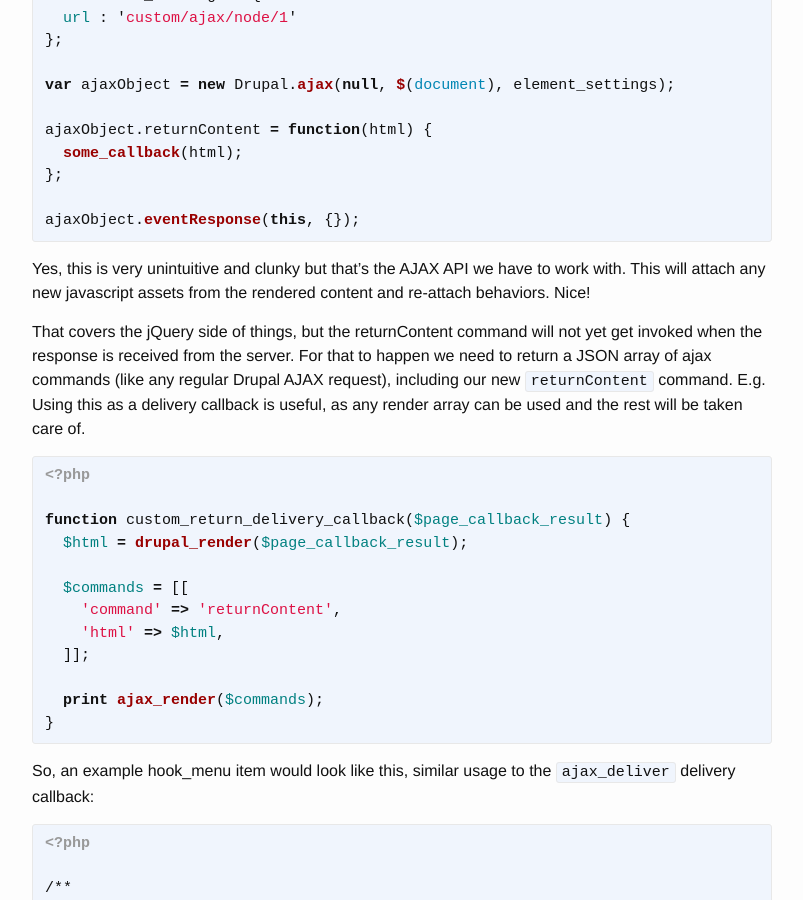
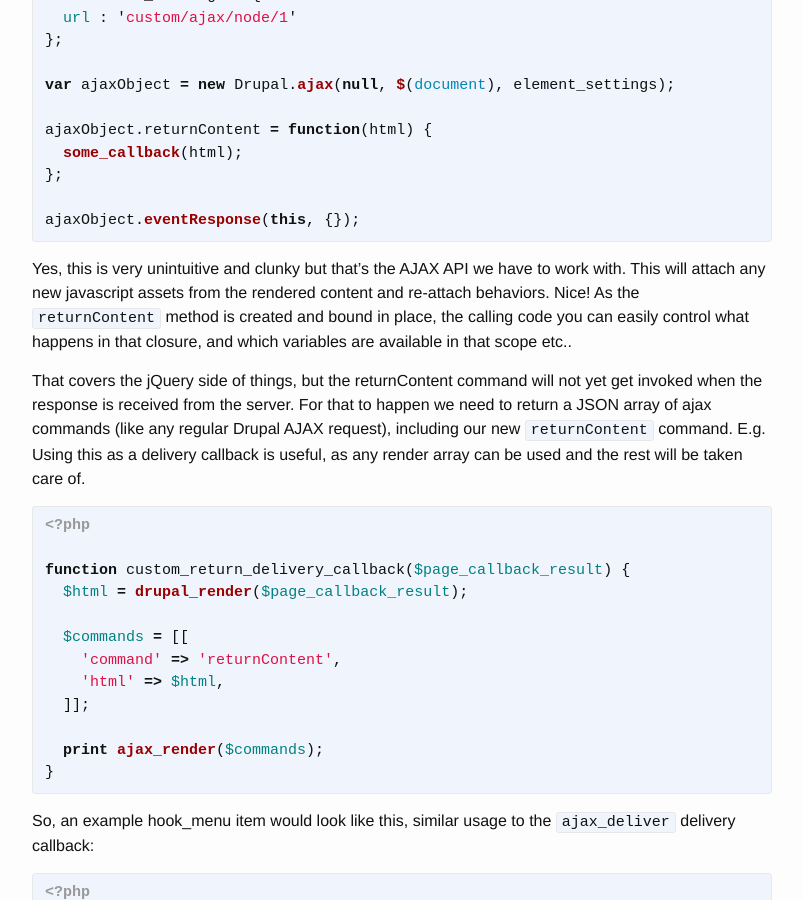
Before and after one commit to damiankloip/damiankloip.github.io, a Jekyll site: the page built from _posts/2015-10-19-drupal-ajax-callback-return-content.markdown, in a window 1280 px wide and 900 px high, scrolled down 794 px. Shown: the whole window, without its empty margins (238-1041 px from the left). Built offline with Jekyll 4.4.1, drawn with Linux system fonts in a browser that asks for light colours; comment, search, counter and statistics services are not loaded.

Commit message:
Tweak to AJAX part of ajax callback return content post

```diff
--- a/_posts/2015-10-19-drupal-ajax-callback-return-content.markdown
+++ b/_posts/2015-10-19-drupal-ajax-callback-return-content.markdown
@@ -51,7 +51,8 @@ ajaxObject.eventResponse(this, {});
 {% endhighlight %}
 
 Yes, this is very unintuitive and clunky but that's the AJAX API we have to work with. This will attach any new javascript assets from
-the rendered content and re-attach behaviors. Nice!
+the rendered content and re-attach behaviors. Nice! As the `returnContent` method is created and bound in place, the calling code you can
+easily control what happens in that closure, and which variables are available in that scope etc..
 
 That covers the jQuery side of things, but the returnContent command will not yet get invoked when the response is received from the
 server. For that to happen we need to return a JSON array of ajax commands (like any regular Drupal AJAX request), including our
```
